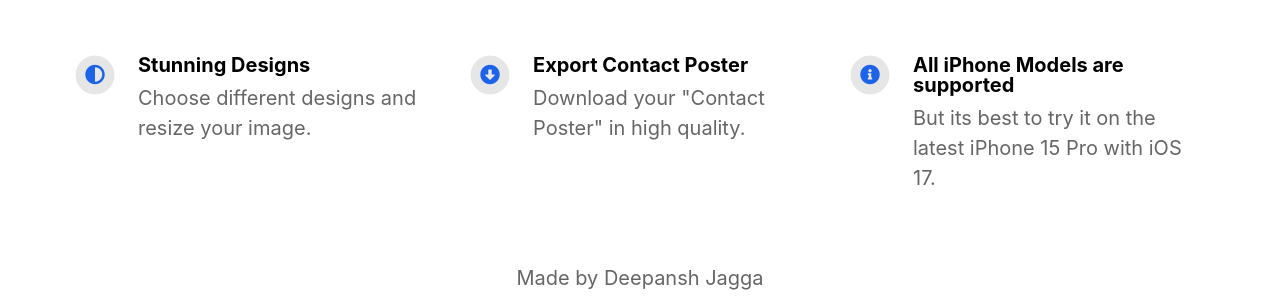
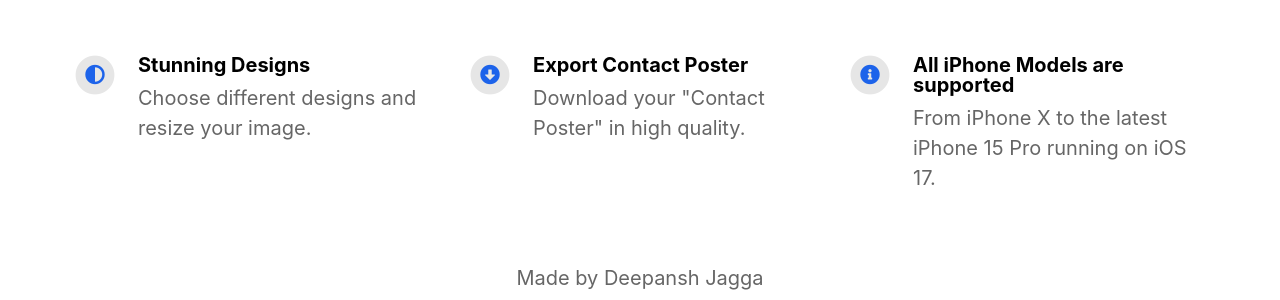
Before and after one commit to DeepanshCUHK/my-Contact-Poster-and-Photo-17, a Jekyll site: the page built from index.html, in a window 1280 px wide. Shown: the part 1210-1510 px from the top of the page. Built offline with Jekyll 4.4.1, drawn with Linux system fonts in a browser that asks for light colours; nearby versions of some CDN libraries.

Commit message:
Update _config.yml

```diff
--- a/_config.yml
+++ b/_config.yml
@@ -56,7 +56,7 @@ features                                  :
     fontawesome_icon_name                 : arrow-alt-circle-down
 
   - title                                 : All iPhone Models are supported
-    description                           : But its best to try it on the latest iPhone 15 Pro with iOS 17.
+    description                           : From iPhone X to the latest iPhone 15 Pro running on iOS 17.
     fontawesome_icon_name                 : info-circle
 
   - title                                 : # New Feature Title
```
